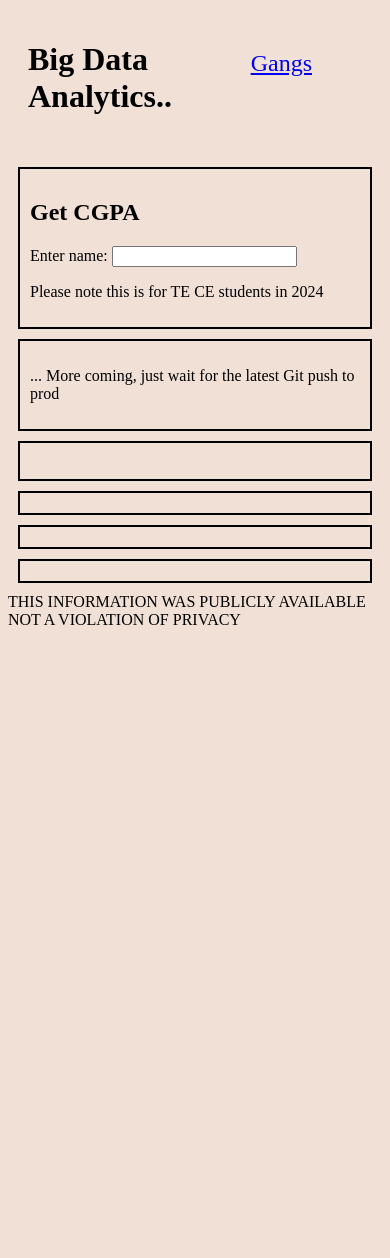
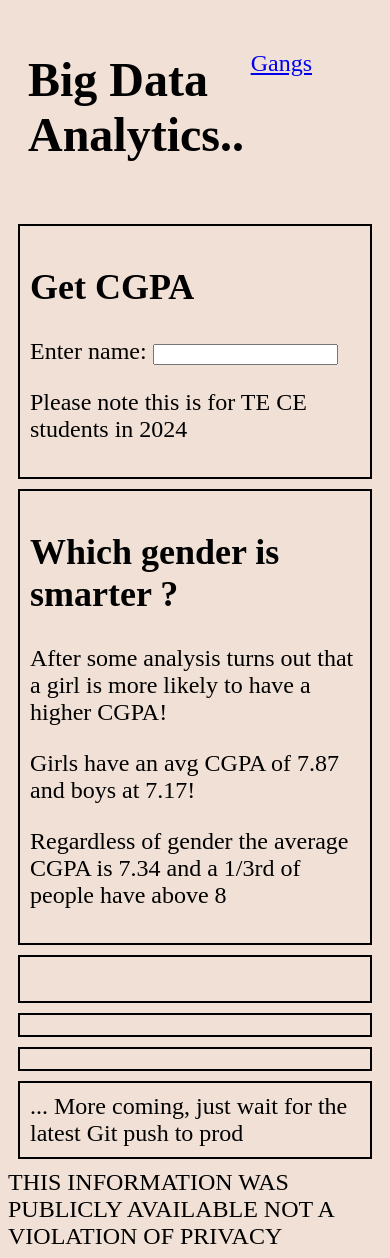
Before and after one commit to ShreyasAndurlekar/CGPA-Analytics, a Flask app: page / in a window 390 px wide. Before the commit the page ends 625 px from the top, so only its background shows below. Run offline with Flask 3, Linux system fonts and the light colour scheme; parts of the project's set-up code (start-up, migrations or seed data) failed here and were passed over.

Commit message:
Gender CGPA

```diff
--- a/static/styles2.css
+++ b/static/styles2.css
@@ -33,3 +33,11 @@
     font-size:x-large;
     margin-top: 30px;
 }
+
+
+@media (max-width: 480px) {
+    body {
+        font-size: x-large; /* Adjust this value as needed */
+
+    }
+}
--- a/templates/index.html
+++ b/templates/index.html
@@ -34,7 +34,10 @@
             </div>
 
             <div class="box">
-                <p>... More coming, just wait for the latest Git push to prod</p>
+                <h2>Which gender is smarter ? </h2>
+                <p>After some analysis turns out that a girl is more likely to have a higher CGPA!</p>
+                <p>Girls have an avg CGPA of 7.87 and boys at 7.17!</p>
+                <p>Regardless of gender the average CGPA is 7.34 and a 1/3rd of people have above 8</p>
             </div>
 
             <div class="box">
@@ -49,7 +52,7 @@
             </div>
 
             <div class="box">
-
+                ... More coming, just wait for the latest Git push to prod
             </div>
 
         </div>
```
Also changed, not shown: functions.py (+13 -0 lines).
